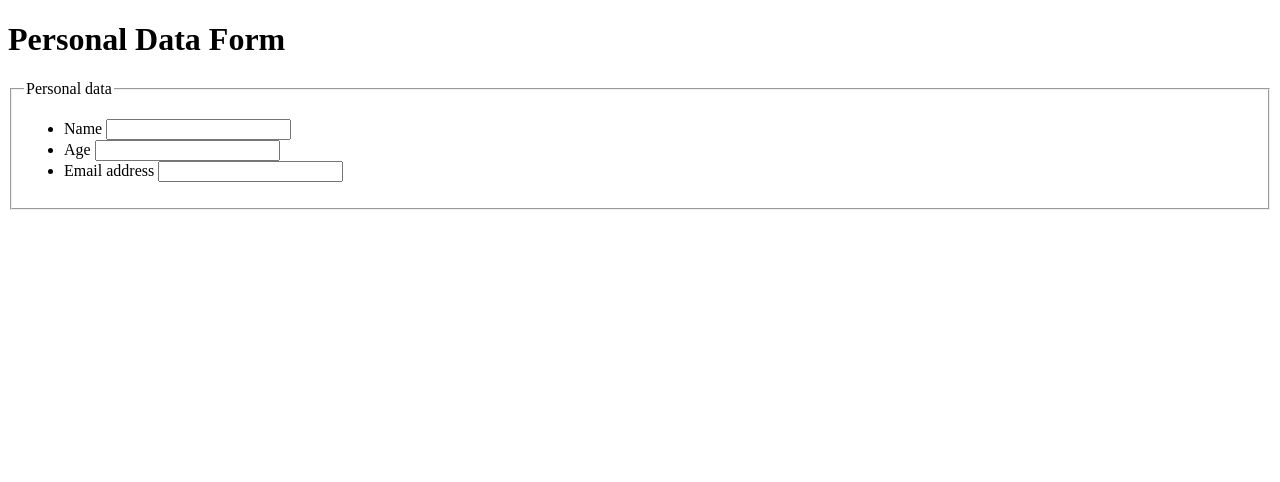
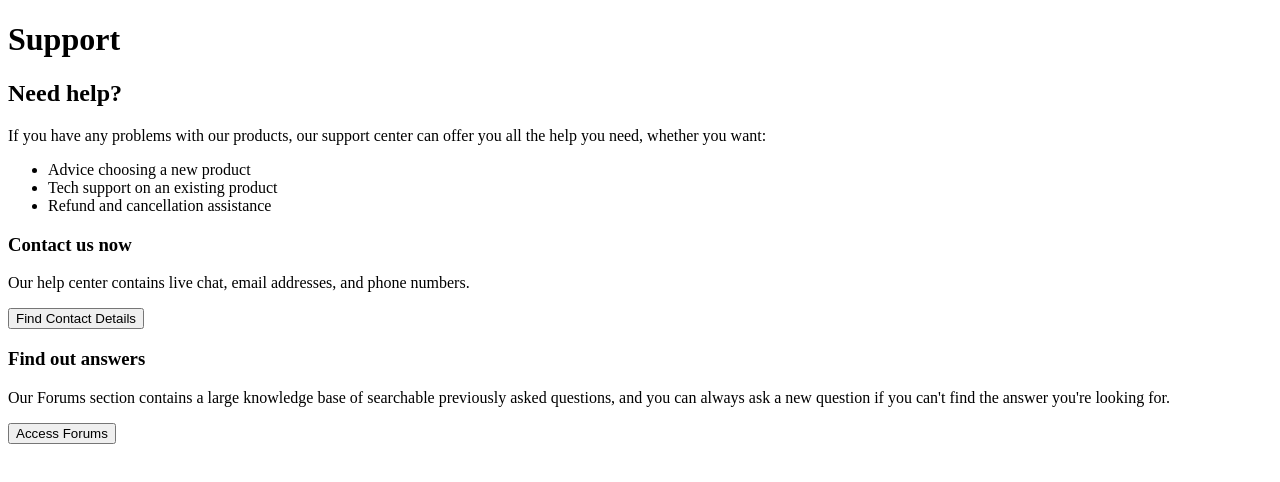
Before and after one commit to abiolasandbox/Assignment-2.9---HTML-Accessibility-Repair, a plain HTML site: page MDN tasks 1.html in a window 1280 px wide. Drawn offline with Linux system fonts and the light colour scheme.

Commit message:
Update HTML for support page layout
Replaced personal data form with support information and contact options.

```diff
--- a/MDN tasks 1.html
+++ b/MDN tasks 1.html
@@ -2,29 +2,33 @@
 <html lang="en">
 <head>
   <meta charset="utf-8">
-  <meta name="viewport" content="width=device-width, initial-scale=1">
-  <title>Personal Data Form</title>
+  <meta name="viewport" content="width=device-width, initial-scale=1.0">
+  <title>Need Help</title>
 </head>
 <body>
-  <h1>Personal Data Form</h1>
-  <form>
-    <fieldset>
-      <legend>Personal data</legend>
-      <ul>
-        <li>
-          <label for="name">Name</label>
-          <input type="text" name="name" id="name">
-        </li>
-        <li>
-          <label for="age">Age</label>
-          <input type="number" name="age" id="age">
-        </li>
-        <li>
-          <label for="email">Email address</label>
-          <input type="email" name="email" id="email">
-        </li>
-      </ul>
-    </fieldset>
-  </form>
+  <h1>Support</h1>
+
+  <h2>Need help?</h2>
+  <p>
+    If you have any problems with our products, our support center can
+    offer you all the help you need, whether you want:
+  </p>
+  <ul>
+    <li>Advice choosing a new product</li>
+    <li>Tech support on an existing product</li>
+    <li>Refund and cancellation assistance</li>
+  </ul>
+
+  <h3>Contact us now</h3>
+  <p>Our help center contains live chat, email addresses, and phone numbers.</p>
+  <button type="button">Find Contact Details</button>
+
+  <h3>Find out answers</h3>
+  <p>
+    Our Forums section contains a large knowledge base of searchable
+    previously asked questions, and you can always ask a new question if
+    you can't find the answer you're looking for.
+  </p>
+  <button type="button">Access Forums</button>
 </body>
 </html>
```
